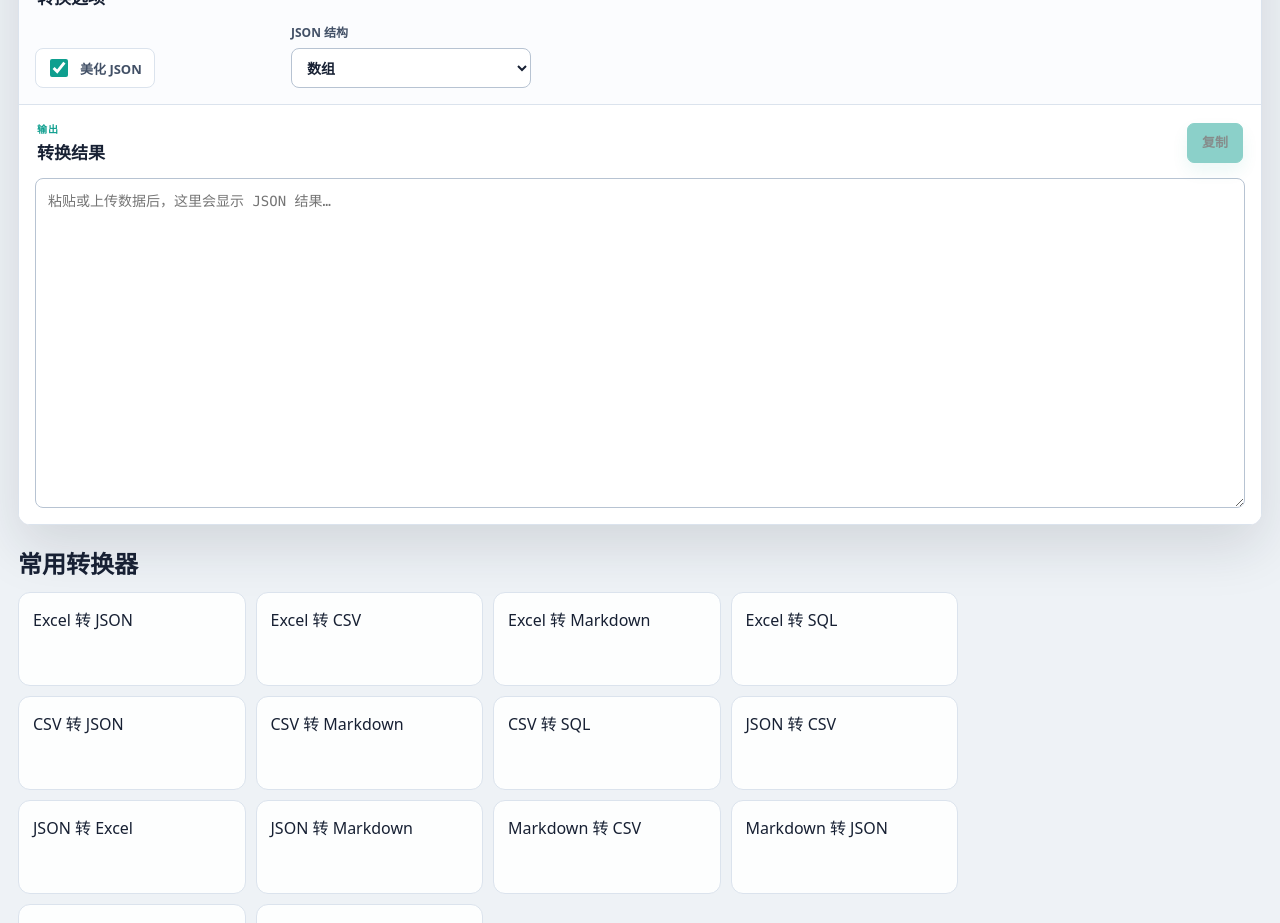
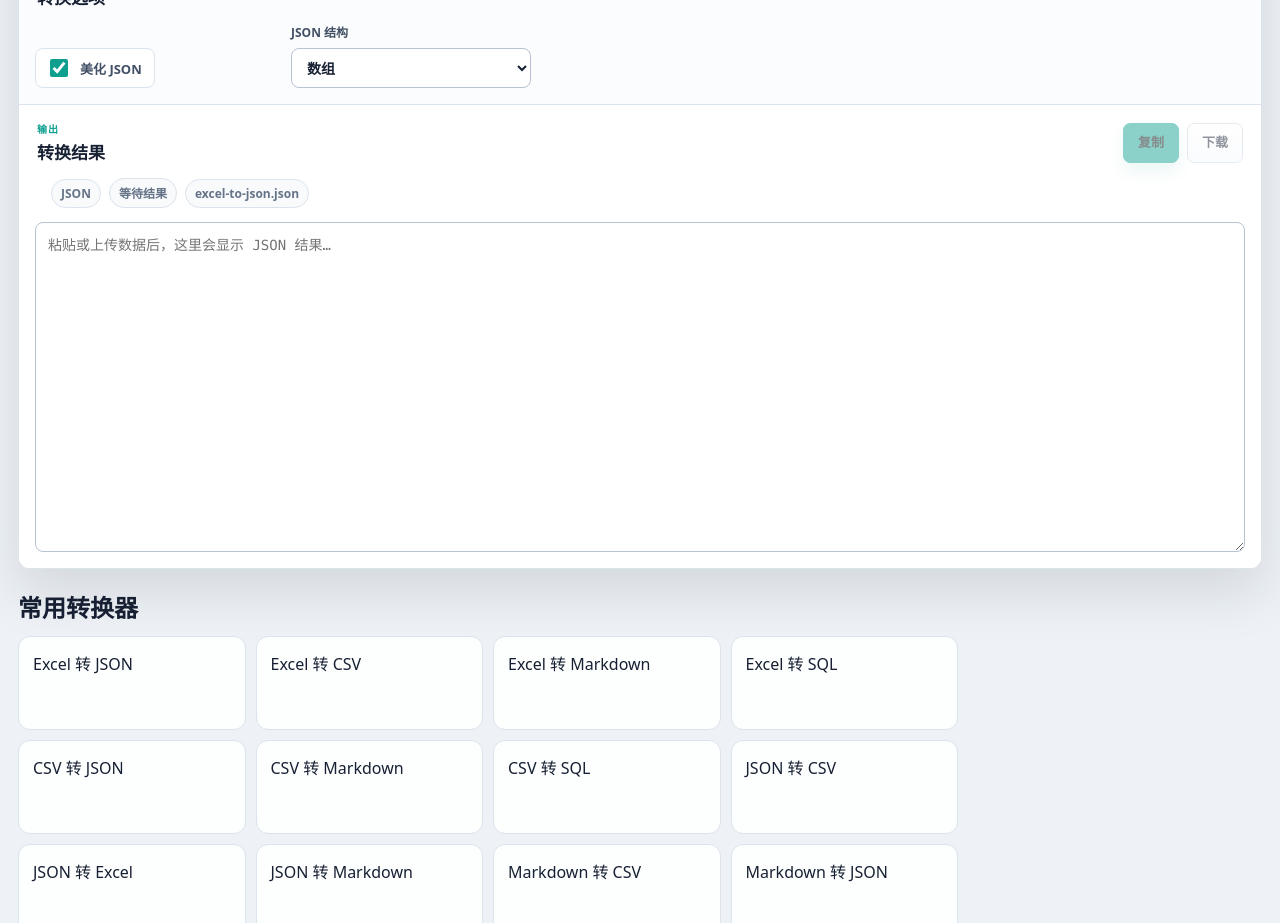
Before and after one commit to lexang/tapt, a Next.js app: page /zh in a window 1280 px wide. Shown: the part 980-1903 px from the top of the page. Built offline with nearby package versions, Linux system fonts and the light colour scheme.

Commit message:
feat: improve output downloads

```diff
--- a/app/globals.css
+++ b/app/globals.css
@@ -565,6 +565,32 @@ a {
   font-size: 17px;
 }
 
+.output-actions {
+  display: inline-flex;
+  gap: 8px;
+  align-items: center;
+  flex-wrap: wrap;
+  justify-content: flex-end;
+}
+
+.output-meta {
+  display: inline-flex;
+  gap: 8px;
+  flex-wrap: wrap;
+  align-items: center;
+  padding: 0 16px;
+  color: var(--muted);
+  font-size: 12px;
+  font-weight: 700;
+}
+
+.output-meta span {
+  border: 1px solid var(--line);
+  border-radius: 999px;
+  background: #f8fafc;
+  padding: 5px 9px;
+}
+
 .button {
   min-height: 40px;
   border: 1px solid;
@@ -670,6 +696,10 @@ select.control {
   min-height: 320px;
 }
 
+.output-area-ready {
+  background: #fcfdff;
+}
+
 .dropzone {
   display: grid;
   gap: 5px;
@@ -727,6 +757,10 @@ select.control {
 .inline-message-success {
   color: var(--success);
   font-weight: 800;
+}
+
+.output-feedback {
+  padding-inline: 2px;
 }
 
 .option-stack {
--- a/components/workbench/converter-workbench.tsx
+++ b/components/workbench/converter-workbench.tsx
@@ -389,7 +389,7 @@ export function ConverterWorkbench({ initialConverterId = 'excel-to-json' }: Con
           <OutputPanel
             excelSheetName={state.options.excelSheetName}
             notice={state.notice}
-            outputFileName={`${initialConverterId}.${state.outputFormat === 'excel' ? 'xlsx' : 'txt'}`}
+            outputFileName={`${state.inputFormat}-to-${state.outputFormat}`}
             outputFormat={state.outputFormat}
             outputText={state.outputText}
             table={state.table}
--- a/components/workbench/output-panel.tsx
+++ b/components/workbench/output-panel.tsx
@@ -16,38 +16,82 @@ function getEmptyMessage(outputFormat: ConverterFormat): string {
   return `粘贴或上传数据后，这里会显示 ${outputFormat.toUpperCase()} 结果…`;
 }
 
+const outputExtensions: Record<ConverterFormat, string> = {
+  csv: 'csv',
+  excel: 'xlsx',
+  html: 'html',
+  json: 'json',
+  markdown: 'md',
+  sql: 'sql',
+};
+
+const textMimeTypes: Record<Exclude<ConverterFormat, 'excel'>, string> = {
+  csv: 'text/csv;charset=utf-8',
+  html: 'text/html;charset=utf-8',
+  json: 'application/json;charset=utf-8',
+  markdown: 'text/markdown;charset=utf-8',
+  sql: 'application/sql;charset=utf-8',
+};
+
+function getOutputFileName(outputFormat: ConverterFormat, outputFileName: string) {
+  const extension = outputExtensions[outputFormat];
+
+  if (outputFileName.endsWith(`.${extension}`)) {
+    return outputFileName;
+  }
+
+  return `${outputFileName.replace(/\.[^.]+$/, '')}.${extension}`;
+}
+
+function saveBlob(blob: Blob, fileName: string) {
+  const url = URL.createObjectURL(blob);
+  const link = document.createElement('a');
+  link.href = url;
+  link.download = fileName;
+  link.click();
+  URL.revokeObjectURL(url);
+}
+
 export function OutputPanel({
   excelSheetName,
   notice,
   outputText,
-  outputFileName = 'table.xlsx',
+  outputFileName = 'table',
   outputFormat,
   table,
 }: OutputPanelProps) {
   const [copyStatus, setCopyStatus] = useState('');
   const hasOutput = Boolean(outputText);
   const isExcelOutput = outputFormat === 'excel';
+  const resolvedFileName = getOutputFileName(outputFormat, outputFileName);
 
   async function downloadOutput() {
     if (!hasOutput) {
       return;
     }
 
+    if (isExcelOutput) {
       const { generateExcel } = await import('@/lib/generators/generate-excel');
       const outputBinary = generateExcel(table, { sheetName: excelSheetName });
       const arrayBuffer = outputBinary.buffer.slice(
         outputBinary.byteOffset,
         outputBinary.byteOffset + outputBinary.byteLength,
       ) as ArrayBuffer;
-    const blob = new Blob([arrayBuffer], {
+      saveBlob(
+        new Blob([arrayBuffer], {
           type: 'application/vnd.openxmlformats-officedocument.spreadsheetml.sheet',
-    });
-    const url = URL.createObjectURL(blob);
-    const link = document.createElement('a');
-    link.href = url;
-    link.download = outputFileName;
-    link.click();
-    URL.revokeObjectURL(url);
+        }),
+        resolvedFileName,
+      );
+      return;
+    }
+
+    saveBlob(
+      new Blob([outputText], {
+        type: textMimeTypes[outputFormat],
+      }),
+      resolvedFileName,
+    );
   }
 
   async function copyOutput() {
@@ -70,20 +114,25 @@ export function OutputPanel({
           <p className="panel-kicker">输出</p>
           <h3 id="output-title">转换结果</h3>
         </div>
-        {isExcelOutput ? (
-          <Button disabled={!hasOutput} onClick={downloadOutput} variant="primary">
-            下载
-          </Button>
-        ) : (
+        <div className="output-actions">
           <Button disabled={!outputText} onClick={copyOutput} variant="primary">
             复制
           </Button>
-        )}
+          <Button disabled={!hasOutput} onClick={downloadOutput}>
+            下载
+          </Button>
+        </div>
+      </div>
+
+      <div className="output-meta" aria-label="结果信息">
+        <span>{outputFormat.toUpperCase()}</span>
+        <span>{hasOutput ? `${outputText.length} 字符` : '等待结果'}</span>
+        <span>{resolvedFileName}</span>
       </div>
 
       <textarea
         aria-label="转换结果"
-        className="code-area output-area"
+        className={`code-area output-area ${hasOutput ? 'output-area-ready' : ''}`}
         name="output-text"
         placeholder={getEmptyMessage(outputFormat)}
         readOnly
@@ -93,7 +142,7 @@ export function OutputPanel({
       />
 
       {copyStatus || notice ? (
-        <p aria-live="polite" className="inline-message inline-message-success">
+        <p aria-live="polite" className="inline-message inline-message-success output-feedback">
           {copyStatus || notice}
         </p>
       ) : null}
```
Also changed, not shown: 1 other file (tests, documents, lock files or other folders). Lines whose indentation alone changed are shown as unchanged.
